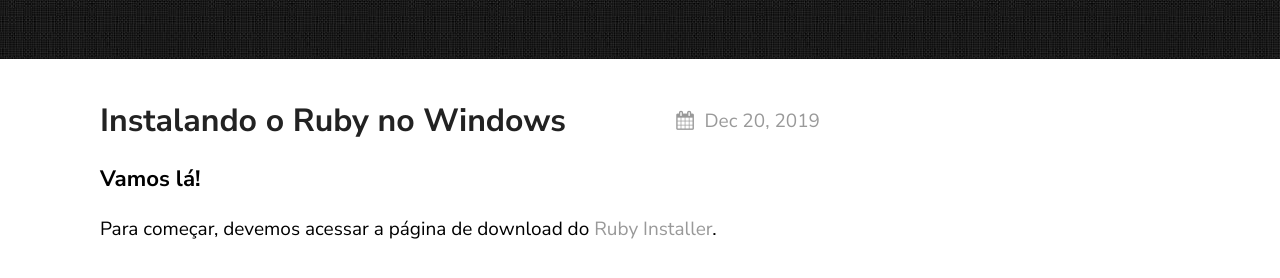
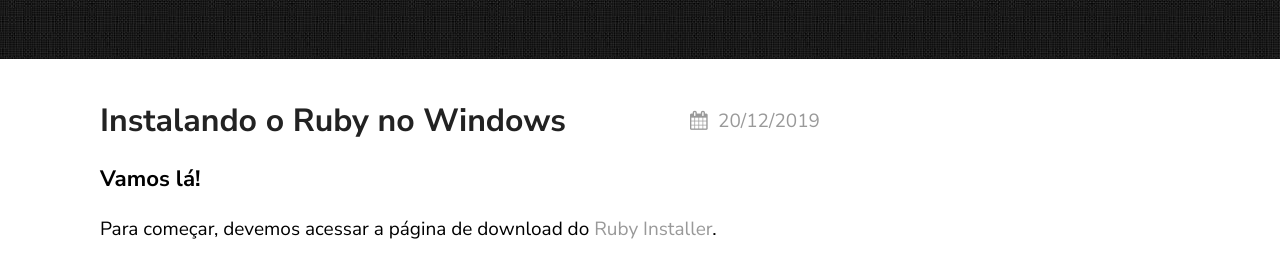
Before and after one commit to jeffersonmello8/jeffersonmello8.github.io, a Jekyll site: the page built from index.md, in a window 1280 px wide. Shown: the part 366-644 px from the top of the page. Built offline with Jekyll 4.4.1, drawn with Linux system fonts in a browser that asks for light colours.

Commit message:
alterei o formato padrão de datas

```diff
--- a/_config.yml
+++ b/_config.yml
@@ -15,7 +15,7 @@ permalink: /posts/:title/
 texture:
   title: Jefferson Melo
   tagline: Quality Assurance
-  date_format: "%b %-d, %Y"
+  date_format: "%d/%m/%Y"
   style: black
   showNav: false
   showPicker: false
--- a/_includes/post_header.html
+++ b/_includes/post_header.html
@@ -1,4 +1,4 @@
-{%- assign date_format = site.minima.date_format | default: "%b %-d, %Y" -%}
+{%- assign date_format = site.minima.date_format | default: "%d/%m/%Y" -%}
 <div class="container">
 	<h1>{{ page.title }}</h1>
 	<h4 class="post-description">{{ page.description }}</h4>
--- a/_layouts/home.html
+++ b/_layouts/home.html
@@ -5,7 +5,7 @@ layout: page
 <ul class="posts">
 	{%- for post in site.posts -%}
 	<li>
-		{%- assign date_format = site.minima.date_format | default: "%b %-d, %Y" -%}
+		{%- assign date_format = site.minima.date_format | default: "%d/%m/%Y" -%}
 		<div class="post-meta">
 			<a class="post-link" href="{{ post.url | relative_url }}">
 				<h2 class="post-title">{{ post.title | escape }}</h2>
```
